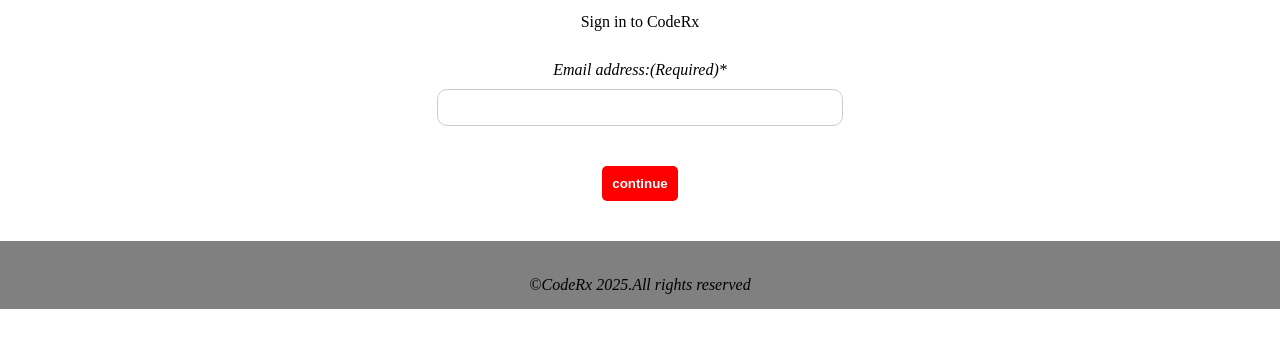
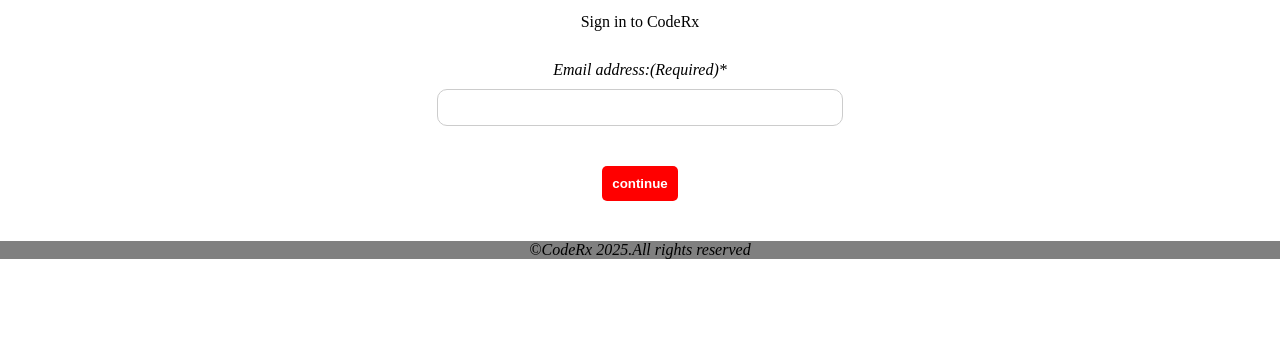
Before and after one commit to Rachel-rn/CodeRx, a plain HTML site: page index.html in a window 1280 px wide. Shown: the part 94-442 px from the top of the page. Drawn offline with Linux system fonts and the light colour scheme.

Commit message:
Update index.html
footer update

```diff
--- a/index.html
+++ b/index.html
@@ -71,12 +71,13 @@
     footer {
   background-color: grey;
   color: black;
-  padding: 5px 0;
+  padding: 0;
   margin-top: 40px;
   width: 100%;
   text-align: center;
   position: relative;
   bottom: 0;
+ z-index:0;
 }
 
  </style>
```
